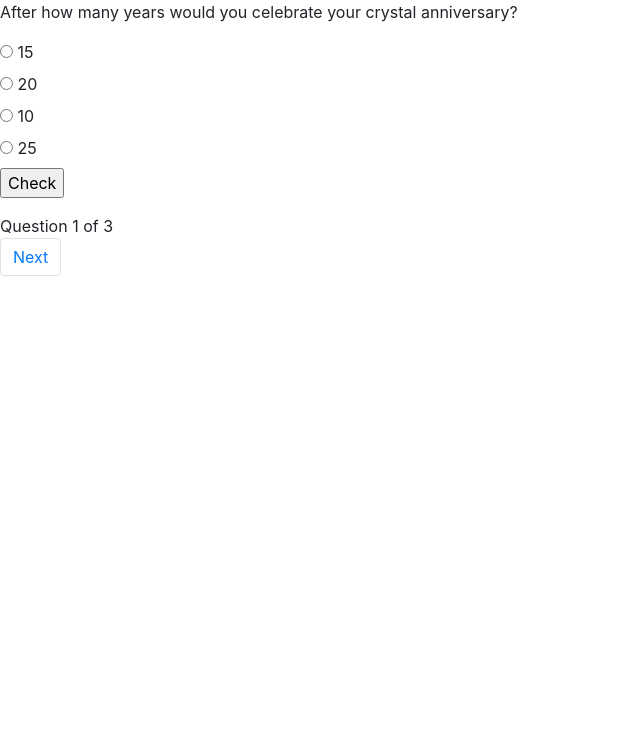
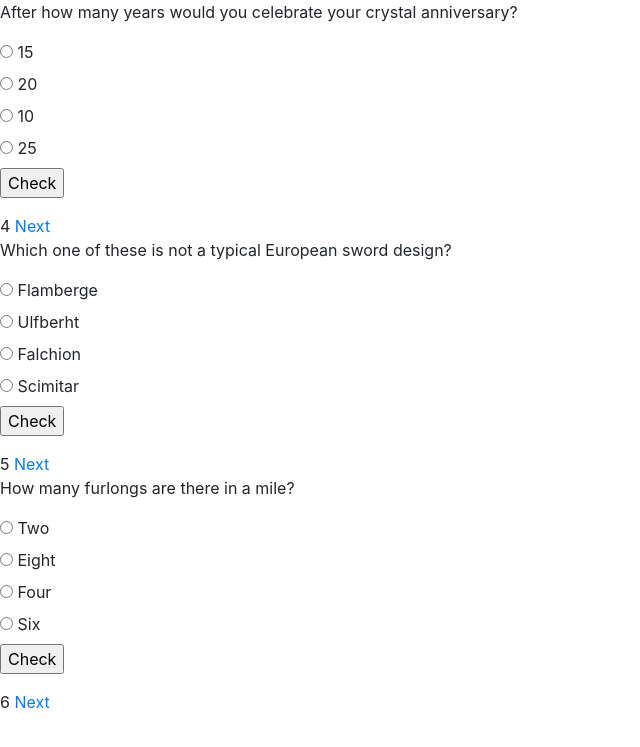
Before and after one commit to PaulModaley/Quiz-App, a Django app: page /2/ in a window 1280 px wide. Shown: the top 747 px of the page, without its empty margins (0-640 px from the left). Run offline with Django 3.2, Linux system fonts and the light colour scheme; data comes from the database, SQL or seed files in the repository; both versions use the stored data as it was after the commit; some libraries are stand-ins or nearby versions.

Commit message:
bug fixes

```diff
--- a/quiz/models.py
+++ b/quiz/models.py
@@ -21,4 +21,4 @@ class Question(models.Model):
     updated_at = models.DateTimeField(auto_now=True)
 
     def __str__(self):
-        return self.question
+        return self.answer
--- a/quiz/views.py
+++ b/quiz/views.py
@@ -1,7 +1,7 @@
 from django.shortcuts import render, redirect
 from .models import Category, Question
-from django.core.paginator import Paginator
-
+from django.http import HttpResponse
+from django.contrib import messages
 # Create your views here.
 
 
@@ -12,13 +12,25 @@ def index_page(request):
 
 
 def take_quiz(request, pk):
+    questions = Question.objects.filter(choice=pk)
+    context = {'questions': questions, 'values': request.POST}
     if request.method == 'GET':
-        questions = Question.objects.filter(choice=pk)
-        paginator = Paginator(questions,1)
-        page_number = request.GET.get('page')
-        page_obj = Paginator.get_page(paginator, page_number)
-        context = {'questions': questions, 'page_obj': page_obj}
+        # paginator = Paginator(questions,1)
+        # page_number = request.GET.get('page')
+        # page_obj = Paginator.get_page(paginator, page_number)
         return render(request, 'quiz.html', context)
 
     if request.method == 'POST':
-        pass
+        answers = []
+        for i in questions:
+            answers.append(i.answer)
+        print(answers)
+        user_answer = request.POST['option']
+        # print(type(user_answer))
+        # context = {'questions': questions, 'user_answer': user_answer}
+        if user_answer in answers:
+            messages.success(request, 'Correct answer')
+            # return redirect('take_quiz')
+        else:
+            messages.error(request, 'Wrong answer')
+        return render(request, 'quiz.html', context)
--- a/templates/base.html
+++ b/templates/base.html
@@ -1,3 +1,5 @@
+{% load static %}
+
 <html lang="en">
   <head>
     <meta charset="UTF-8" />
@@ -9,6 +11,7 @@
       rel="stylesheet"
       href="https://maxcdn.bootstrapcdn.com/bootstrap/4.0.0/css/bootstrap.min.css"
     />
+    <link rel="stylesheet" href="{% static 'css/styles.css' %}">
   </head>
   <body>
     {% block content %} {% endblock content %}
--- a/templates/index.html
+++ b/templates/index.html
@@ -8,6 +8,7 @@
     {% for category in categories %}
     <div class="col-lg-3">
     <a href="{{category.id}}" class="btn btn-primary">{{category.category}}</a>
+    <br>
     </div>
     {% endfor %}
     </div>
--- /dev/null
+++ b/templates/messages.html
@@ -0,0 +1,9 @@
+{% if messages %}
+	<div class="messages">
+	{% for message in messages %}
+	<div{% if message.tags %} class="alert alert-sm alert-{{ message.tags }}"{% endif %}>
+	{{ message }}
+	</div>
+	{% endfor %}
+	</div>
+{% endif %}
--- a/templates/quiz.html
+++ b/templates/quiz.html
@@ -1,9 +1,11 @@
 {% extends 'base.html' %} {% block content %}
-
+{% load static %}
 <div>
-  {% for question in page_obj %}
+  {% comment %} {% include 'messages.html' %} {% endcomment %}
+  {% for question in questions %}
   <p>{{question.question}}</p>
-  <form action="">
+  <form action="." method="post">
+  {% csrf_token %}
     <table>
       <tbody>
         <tr>
@@ -43,15 +45,71 @@
         </tr>
       </tbody>
     </table>
-    <input type="submit" value="Check" />
+    <input type="submit" value="Check">
   </form>
-  {% endfor %}
-</div>
-<div class="">
-  Question {{page_obj.number}} of {{page_obj.paginator.num_pages}}
+{{question.id}}
+
+<a href="{{question.id}}">Next</a>
+{% endfor %}
+<div>
+{% include 'messages.html' %}
 </div>
 
-<ul class="pagination align-right mr-auto">
+{% comment %} <div class="container mt-sm-5 my-1">
+    <div class="question ml-sm-5 pl-sm-5 pt-2">
+        <div class="py-2 h5"><b>Q. which option best describes your job role?</b></div>
+        <div class="ml-md-3 ml-sm-3 pl-md-5 pt-sm-0 pt-3" id="options"> <label class="options">Small Business Owner or Employee <input type="radio" name="radio"> <span class="checkmark"></span> </label> <label class="options">Nonprofit Owner or Employee <input type="radio" name="radio"> <span class="checkmark"></span> </label> <label class="options">Journalist or Activist <input type="radio" name="radio"> <span class="checkmark"></span> </label> <label class="options">Other <input type="radio" name="radio"> <span class="checkmark"></span> </label> </div>
+    </div>
+    <div class="d-flex align-items-center pt-3">
+        <div id="prev"> <button class="btn btn-primary">Previous</button> </div>
+        <div class="ml-auto mr-sm-5"> <button class="btn btn-success">Next</button> </div>
+    </div>
+</div> {% endcomment %}
+
+
+
+
+
+
+
+
+
+
+
+
+
+
+
+
+
+
+
+
+
+
+
+
+
+
+
+
+
+
+
+
+
+
+
+
+
+{% comment %} {{values.option}}
+{% if {{values.option}}.exist %}
+<p>Correct</p>
+{% else %}
+<p>Wrong, Correct answer: {{question.answer}}</p>
+{% endif %}  {% endcomment %}
+
+{% comment %} <ul class="pagination align-right mr-auto">
   {% if page_obj.has_previous %}
   <li class="page-item">
     <a class="page-link" href="?page={{ page_obj.previous_page_number }}"
@@ -64,5 +122,11 @@
   </li>
   {% endif %}
 </ul>
+</div> {% endcomment %}
+{% comment %} <div class="">
+  Question {{page_obj.number}} of {{page_obj.paginator.num_pages}}
+</div> {% endcomment %}
+
+
 
 {% endblock content %}
```
Also changed, not shown: quiz/static/css/styles.css (added, +105 -0 lines), db.sqlite3.
